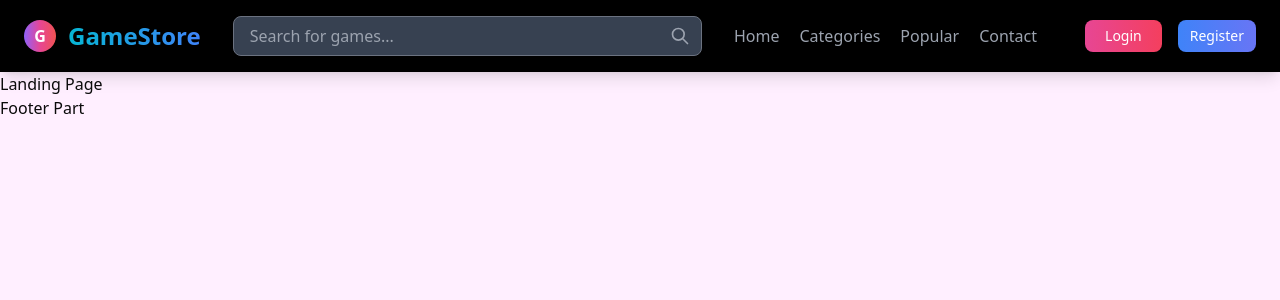
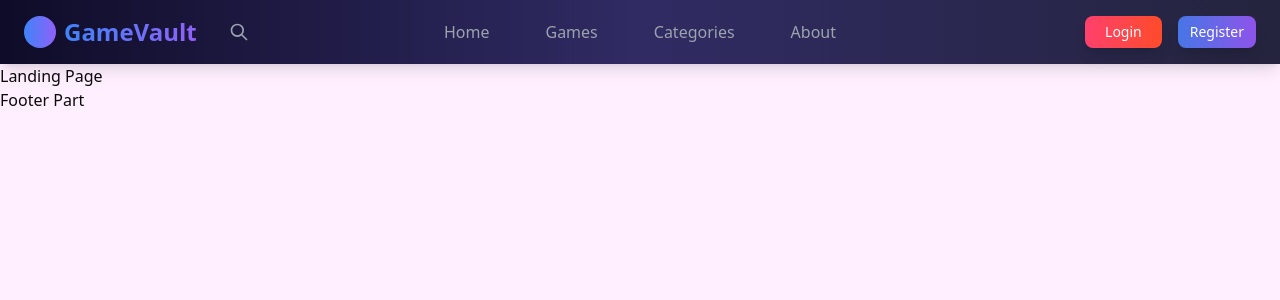
Before and after one commit to Eshkhuvvatofff/GameVault, a React (Vite) app: page / in a window 1280 px wide. Shown: the top 300 px of the page. Built offline with nearby package versions, Linux system fonts and the light colour scheme.

Commit message:
header search effect added

```diff
--- a/src/components/header/Header.tsx
+++ b/src/components/header/Header.tsx
@@ -1,82 +1,117 @@
-import React, { useState } from 'react';
+import React, { useState, useRef, useEffect } from 'react';
 import { Link, useNavigate } from 'react-router-dom';
-import { FaTelegram, FaGithub, FaEnvelope, FaBars, FaTimes } from 'react-icons/fa';
-import "./head.css";
+import { FaBars, FaTimes } from 'react-icons/fa';
+import './head.css'
 
 const Header = () => {
-  const [searchQuery, setSearchQuery] = useState<string>('');
-  const [isMenuOpen, setIsMenuOpen] = useState<boolean>(false);
+  const [searchQuery, setSearchQuery] = useState("");
+  const [isMenuOpen, setIsMenuOpen] = useState(false);
+  const [isSearchExpanded, setIsSearchExpanded] = useState(false);
   const navigate = useNavigate();
+  const searchRef = useRef<HTMLDivElement>(null);
 
   const handleSearch = (e: React.FormEvent) => {
     e.preventDefault();
     if (searchQuery.trim()) {
       navigate(`/search?q=${encodeURIComponent(searchQuery.trim())}`);
-      setSearchQuery('');
+      setSearchQuery("");
+      setIsSearchExpanded(false);
     }
   };
 
+  useEffect(() => {
+    const handleClickOutside = (event: MouseEvent) => {
+      if (searchRef.current && !searchRef.current.contains(event.target as Node)) {
+        setIsSearchExpanded(false);
+      }
+    };
+
+    document.addEventListener('mousedown', handleClickOutside);
+    return () => document.removeEventListener('mousedown', handleClickOutside);
+  }, []);
+
   return (
-    <header className="bg-black shadow-lg">
-      {/* Asosiy navigatsiya */}
-      <nav className="px-4 lg:px-6 py-4">
-        <div className="max-w-screen-xl mx-auto">
-          <div className="flex items-center gap-4 justify-between">
+    <header className="bg-gradient-to-r from-[#0f0c29] via-[#302b63] to-[#24243e] shadow-lg h-16">
+      <nav className="px-4 lg:px-6 h-full">
+        <div className="max-w-screen-xl mx-auto flex items-center justify-between h-full">
+          {/* Logo va Search Container */}
+          <div className="flex items-center flex-1 max-w-[55%]">
             {/* Logo */}
-            <Link to="/" className="flex items-center space-x-3">
-              <div className='w-8 h-8 bg-gradient-to-r from-purple-500 via-pink-500 to-red-500 rounded-full flex items-center justify-center'>
-                <span className="text-white font-bold">G</span>
-              </div>
-              <span className="text-2xl font-extrabold text-transparent bg-gradient-to-r from-cyan-500 to-blue-500 bg-clip-text">
-                GameStore
+            <Link to="/" className="flex items-center space-x-2">
+              <div className="w-8 h-8 bg-gradient-to-r from-blue-500 to-purple-500 rounded-full"></div>
+              <span className="text-2xl font-extrabold text-transparent bg-clip-text bg-gradient-to-r from-blue-500 to-purple-500">
+                GameVault
               </span>
             </Link>
 
-            {/* Qidiruv */}
-            <div className="hidden md:flex flex-1 max-w-lg px-4">
-              <form onSubmit={handleSearch} className="relative w-full">
+            {/* Desktop Search */}
+            <div ref={searchRef} className="hidden md:block ml-6">
+              <div className={`relative flex items-center ${isSearchExpanded ? 'w-[400px]' : 'w-10'} transition-all duration-400`}>
+                <div className={`absolute inset-0 bg-gray-700/50 rounded-full transition-all duration-300 ${isSearchExpanded ? 'w-full' : 'w-10'}`}></div>
+                <button
+                  type="button"
+                  onClick={() => setIsSearchExpanded(!isSearchExpanded)}
+                  className="absolute left-0 z-10 p-2 text-gray-400 hover:text-white transition-colors rounded-full hover:bg-gray-700/50"
+                >
+                  <svg className="w-5 h-5" fill="none" stroke="currentColor" viewBox="0 0 24 24">
+                    <path strokeLinecap="round" strokeLinejoin="round" strokeWidth="2" d="M21 21l-6-6m2-5a7 7 0 11-14 0 7 7 0 0114 0z" />
+                  </svg>
+                </button>
+                {isSearchExpanded && (
+                  <form onSubmit={handleSearch} className="w-full">
                     <input
                       type="text"
                       value={searchQuery}
                       onChange={(e) => setSearchQuery(e.target.value)}
                       placeholder="Search for games..."
-                  className="w-full h-10 px-4 rounded-lg bg-gray-700 text-white placeholder-gray-400 outline-none focus:outline-none focus:ring-0 focus:border-gray-700"
+                      className="w-full h-10 pl-10 pr-4 bg-transparent text-white rounded-full outline-none focus:outline-none focus:ring-0 focus:border-gray-700"
+                      autoFocus
                     />
-                <button type="submit" className="absolute right-3 top-1/2 -translate-y-1/2">
-                  <svg className="w-5 h-5 text-gray-400 hover:text-white transition-colors" fill="none" stroke="currentColor" viewBox="0 0 24 24">
-                    <path strokeLinecap="round" strokeLinejoin="round" strokeWidth="2" d="M21 21l-6-6m2-5a7 7 0 11-14 0 7 7 0 0114 0z" />
-                  </svg>
-                </button>
                   </form>
+                )}
+              </div>
+            </div>
           </div>
 
-            {/* Desktop Menu */}
-            <div className="hidden lg:flex items-center gap-4 space-x-8">
-              <div className='flex items-center space-x-5'>
-                <Link to="/" className="text-gray-300 hover:text-pink-500 transition-colors nav-link">Home</Link>
-                <Link to="/categories" className="text-gray-300 hover:text-pink-500 transition-colors nav-link">Categories</Link>
-                <Link to="/popular" className="text-gray-300 hover:text-pink-500 transition-colors nav-link">Popular</Link>
-                <Link to="/contact" className="text-gray-300 hover:text-pink-500 transition-colors nav-link">Contact</Link>
-              </div>
-              <div className="hidden lg:flex items-center space-x-4">
-                <Link
-                  to="/login"
-                  className="px-5 py-1.5 bg-gradient-to-r from-pink-500 to-rose-500 hover:from-pink-600 hover:to-rose-600 text-white rounded-lg transition-all duration-300 text-sm shadow-lg hover:shadow-rose-500/50"
-                >
-                  Login
+          {/* Desktop Navigation - Centered when search is closed */}
+          <div className={`hidden lg:flex items-center transition-all duration-300 ${isSearchExpanded ? '-ml-20' : 'absolute left-1/2 -translate-x-1/2'}`}>
+            <div className="flex items-center space-x-14">
+              <Link to="/" className="text-gray-300 hover:text-white nav-link transition-colors">
+                Home
               </Link>
-                <Link
-                  to="/register"
-                  className="px-3 py-1.5 bg-gradient-to-r from-blue-500 to-indigo-500 hover:from-blue-600 hover:to-indigo-600 text-white rounded-lg transition-all duration-300 text-sm shadow-lg hover:shadow-indigo-500/50"
-                >
-                  Register
+              <Link to="/games" className="text-gray-300 hover:text-white nav-link transition-colors">
+                Games
+              </Link>
+              <Link to="/categories" className="text-gray-300 hover:text-white nav-link transition-colors">
+                Categories
+              </Link>
+              <Link to="/about" className="text-gray-300 hover:text-white nav-link transition-colors">
+                About
               </Link>
             </div>
           </div>
 
+          {/* Login/Register buttons */}
+          <div className="hidden lg:flex items-center space-x-4 ml-8">
+            <Link
+              to="/login"
+              className="relative px-5 py-1.5 bg-gradient-to-r from-[#FF416C] to-[#FF4B2B] hover:from-[#FF4B2B] hover:to-[#FF416C] text-white rounded-lg transition-all duration-500 text-sm shadow-lg hover:shadow-[#FF416C]/50 hover:-translate-y-0.3 hover:scale-105 active:scale-95 overflow-hidden group"
+            >
+              <span className="relative z-10">Login</span>
+              <div className="absolute inset-0 bg-gradient-to-r from-[#FF416C] to-[#FF4B2B] opacity-0 group-hover:opacity-100 transition-opacity duration-500 blur-xl"></div>
+            </Link>
+            <Link
+              to="/register"
+              className="relative px-3 py-1.5 bg-gradient-to-r from-[#4776E6] to-[#8E54E9] hover:from-[#8E54E9] hover:to-[#4776E6] text-white rounded-lg transition-all duration-500 text-sm shadow-lg hover:shadow-[#8E54E9]/50 hover:-translate-y-0.3 hover:scale-105 active:scale-95 overflow-hidden group"
+            >
+              <span className="relative z-10">Register</span>
+              <div className="absolute inset-0 bg-gradient-to-r from-[#4776E6] to-[#8E54E9] opacity-0 group-hover:opacity-100 transition-opacity duration-500 blur-xl"></div>
+            </Link>
+          </div>
+
           {/* Mobile Menu Button */}
           <button
-              className="lg:hidden text-gray-400 hover:text-pink-500 transition-colors"
+            className="lg:hidden text-gray-400 hover:text-white transition-colors"
             onClick={() => setIsMenuOpen(!isMenuOpen)}
           >
             {isMenuOpen ? <FaTimes className="w-6 h-6" /> : <FaBars className="w-6 h-6" />}
@@ -91,38 +126,39 @@ const Header = () => {
                 type="text"
                 value={searchQuery}
                 onChange={(e) => setSearchQuery(e.target.value)}
-                  placeholder="Search games..."
-                  className="w-full px-4 py-2 bg-gray-700 text-white rounded-lg outline-none focus:outline-none focus:ring-0 focus:border-gray-700"
+                placeholder="Search for games..."
+                className="w-full h-10 px-4 bg-gray-700 text-white rounded-lg outline-none focus:outline-none focus:ring-0 focus:border-gray-700"
               />
-                <button type="submit" className="absolute right-3 top-1/2 -translate-y-1/2">
-                  <svg className="w-5 h-5 text-gray-400" fill="none" stroke="currentColor" viewBox="0 0 24 24">
+              <button type="submit" className="absolute right-3 top-1/2 transform -translate-y-1/2 text-gray-400">
+                <svg className="w-5 h-5" fill="none" stroke="currentColor" viewBox="0 0 24 24">
                   <path strokeLinecap="round" strokeLinejoin="round" strokeWidth="2" d="M21 21l-6-6m2-5a7 7 0 11-14 0 7 7 0 0114 0z" />
                 </svg>
               </button>
             </form>
             <div className="flex flex-col space-y-4">
-                <Link to="/" className="text-gray-300 hover:text-pink-500 transition-colors">Home</Link>
-                <Link to="/categories" className="text-gray-300 hover:text-pink-500 transition-colors">Categories</Link>
-                <Link to="/popular" className="text-gray-300 hover:text-pink-500 transition-colors">Popular</Link>
-                <Link to="/contact" className="text-gray-300 hover:text-pink-500 transition-colors">Contact</Link>
+              <Link to="/" className="text-gray-300 hover:text-white transition-colors">Home</Link>
+              <Link to="/games" className="text-gray-300 hover:text-white transition-colors">Games</Link>
+              <Link to="/categories" className="text-gray-300 hover:text-white transition-colors">Categories</Link>
+              <Link to="/about" className="text-gray-300 hover:text-white transition-colors">About</Link>
               <div className="pt-4 flex flex-col space-y-4">
                 <Link
                   to="/login"
-                    className="text-center px-3 py-1.5 bg-gradient-to-r from-pink-500 to-rose-500 hover:from-pink-600 hover:to-rose-600 text-white rounded-lg transition-all duration-300 text-sm shadow-lg hover:shadow-rose-500/50"
+                  className="relative text-center px-3 py-1.5 bg-gradient-to-r from-[#FF416C] to-[#FF4B2B] hover:from-[#FF4B2B] hover:to-[#FF416C] text-white rounded-lg transition-all duration-500 text-sm shadow-lg hover:shadow-[#FF416C]/50 hover:-translate-y-0.5 hover:scale-105 active:scale-95 overflow-hidden group"
                 >
-                    Login
+                  <span className="relative z-10">Login</span>
+                  <div className="absolute inset-0 bg-gradient-to-r from-[#FF416C] to-[#FF4B2B] opacity-0 group-hover:opacity-100 transition-opacity duration-500 blur-xl"></div>
                 </Link>
                 <Link
                   to="/register"
-                    className="text-center px-3 py-1.5 bg-gradient-to-r from-blue-500 to-indigo-500 hover:from-blue-600 hover:to-indigo-600 text-white rounded-lg transition-all duration-300 text-sm shadow-lg hover:shadow-indigo-500/50"
+                  className="relative text-center px-3 py-1.5 bg-gradient-to-r from-[#4776E6] to-[#8E54E9] hover:from-[#8E54E9] hover:to-[#4776E6] text-white rounded-lg transition-all duration-500 text-sm shadow-lg hover:shadow-[#8E54E9]/50 hover:-translate-y-0.5 hover:scale-105 active:scale-95 overflow-hidden group"
                 >
-                    Register
+                  <span className="relative z-10">Register</span>
+                  <div className="absolute inset-0 bg-gradient-to-r from-[#4776E6] to-[#8E54E9] opacity-0 group-hover:opacity-100 transition-opacity duration-500 blur-xl"></div>
                 </Link>
               </div>
             </div>
           </div>
         )}
-        </div>
       </nav>
     </header>
   );
```
Also changed, not shown: src/components/header/head.css (line endings or trailing spaces). Lines whose indentation alone changed are shown as unchanged.
